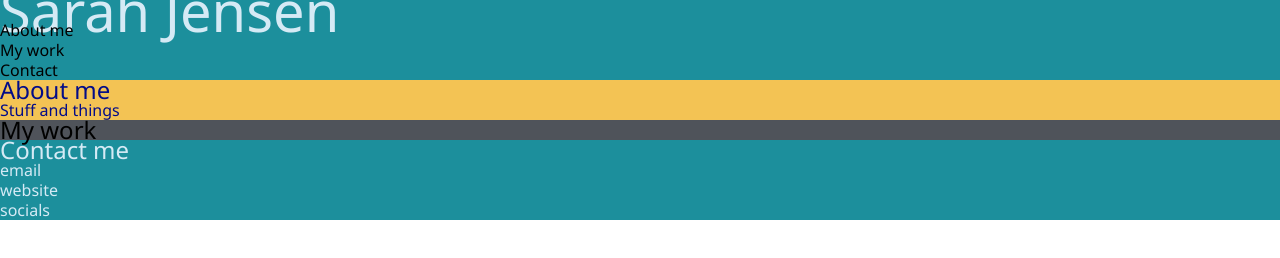
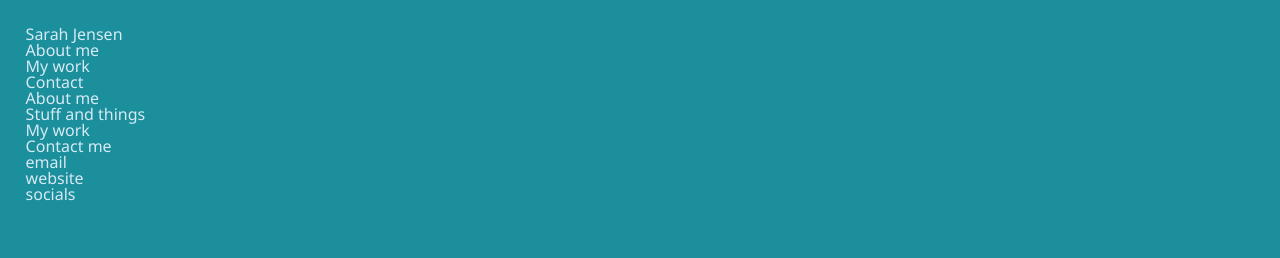
Before and after one commit to sarah-jensen/developer-portfolio, a plain HTML site: page index.html in a window 1280 px wide. Drawn offline with Linux system fonts and the light colour scheme.

Commit message:
Revert "add background and text colors"

```diff
--- a/assets/color.css
+++ b/assets/color.css
@@ -1,7 +1,4 @@
 :root {
     --body-background: #1c8f9c;
     --body-text: #d5eaf5;
-    --section-background: #f3c354;
-    --section-text: #030c88;
-    --work-section: rgb(79, 83, 90);
 }
--- a/assets/style.css
+++ b/assets/style.css
@@ -1,40 +1,31 @@
-* {
-    box-sizing: border-box;
-    margin: 0;
-    padding: 0;
-}
 body {
     font-family: 'Segoe UI', Tahoma, Geneva, Verdana, sans-serif;
-    line-height: 125%;
-    margin: 0;
+    margin: 2%;
+    background: var(--body-background);
+    color: var(--body-text);
 }
 
 h1 {
-    font-size: 350%;
-    color: var(--body-text);
+
 }
 
 h2 {
-    font-size: 150%;
+
 }
 
 /* My name and nav links */
 header {
-    background: var(--body-background);
+
+}
+/* use media queries to make responsive layout */
+nav {
+
 }
 
-/* use media queries to make responsive layout */
-/* nav section*/
+section {
 
-.mestuff {
-    color: var(--section-text);
-    background: var(--section-background);
 }
 
-.work {
-    background: var(--work-section);
+footer {
+
 }
-footer {
-    background: var(--body-background);
-    color: var(--body-text);
-}
--- a/index.html
+++ b/index.html
@@ -23,12 +23,12 @@
         </nav>
     </header>
 
-    <section class="mestuff">
+    <section>
         <h2>About me</h2>
             <p>Stuff and things</p>
     </section>
 
-    <section class="work">
+    <section>
         <h2>My work</h2>
         <!-- flexbox for images of applications -->
     </section>
```
